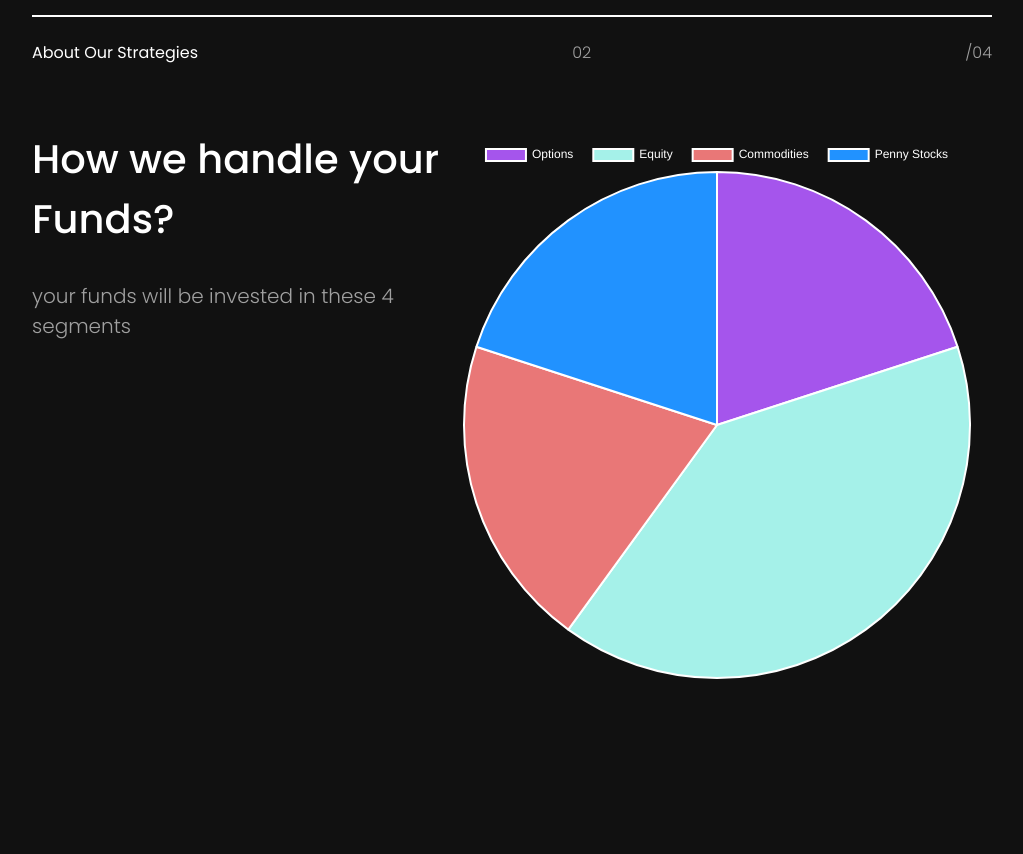
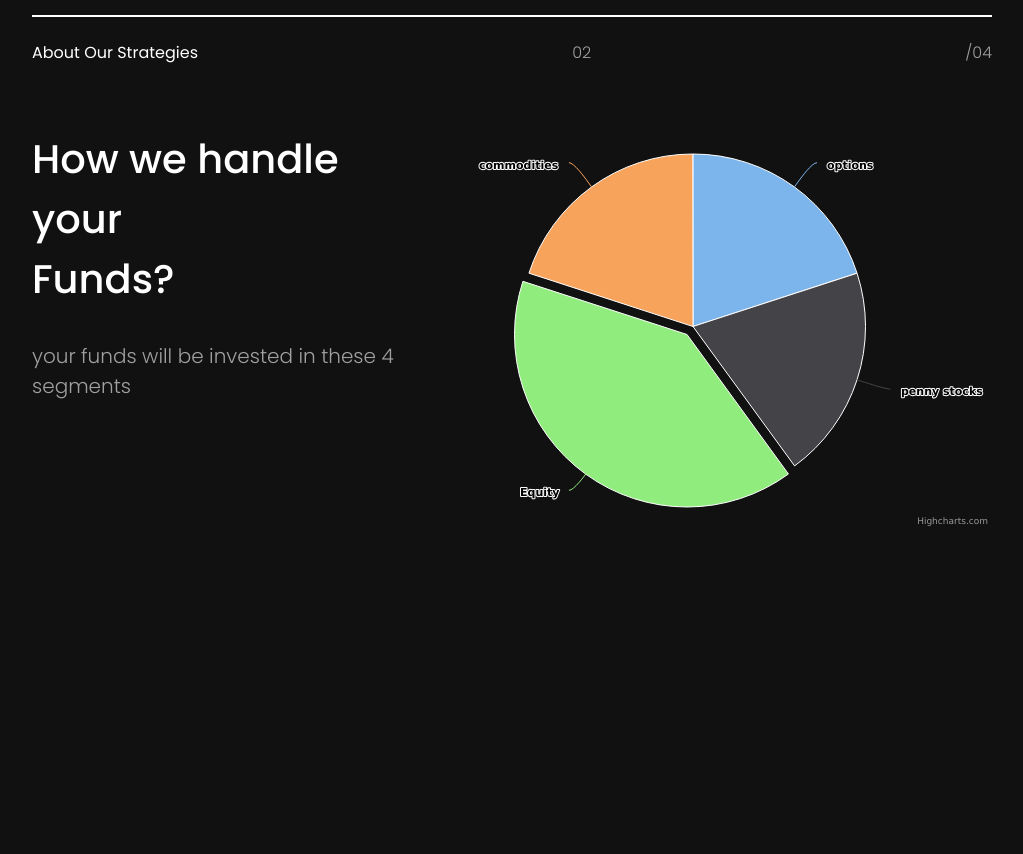
Before and after one commit to LalithYagnavalkya/Stag-Investments-landing-page, a Next.js app: page / in a window 1280 px wide. Shown: the part 1900-2754 px from the top of the page, without its empty margins (128-1151 px from the left). Built offline with nearby package versions, Linux system fonts and the light colour scheme; grey boxes are pictures that could not be loaded.

Commit message:
add padding mobile

```diff
--- a/components/HomePaegSections/About.js
+++ b/components/HomePaegSections/About.js
@@ -112,10 +112,10 @@ const About = () => {
             <div>making investing easy </div>
           </div>
           <div className={styles.sentence} id="sentence">
-            <div>for both existing</div>
+            <div>for both existing and</div>
           </div>
           <div className={styles.sentence} id="sentence">
-            <div>and new investors/ traders,</div>
+            <div> new investors/ traders,</div>
           </div>
         </div>
         <div className={styles.smalltext}>
--- a/components/HomePaegSections/Strategies.js
+++ b/components/HomePaegSections/Strategies.js
@@ -3,6 +3,8 @@ import { useEffect, useRef, useState } from "react";
 import { Pie } from "react-chartjs-2";
 import styles from "../../styles/HomePageStyles/Strategies.module.css";
 import gsap from "gsap";
+import Highcharts from "highcharts";
+import HighchartsReact from "highcharts-react-official";
 import { useInView } from "react-intersection-observer";
 import ScrollTrigger from "gsap/dist/ScrollTrigger";
 gsap.registerPlugin(ScrollTrigger);
@@ -13,6 +15,70 @@ const Strategies = () => {
     /* Optional options */
     threshold: 0,
   });
+
+  const optionsHigh = {
+    chart: {
+      type: "pie",
+      backgroundColor: "none",
+
+      options3d: {
+        enabled: true,
+        alpha: 45,
+        beta: 0,
+      },
+    },
+    plotOptions: {
+      pie: {
+        dataLabels: {
+          enabled: true,
+          color: "#fff",
+        },
+      },
+    },
+    title: {
+      text: "",
+    },
+    subtitle: {
+      text: "",
+    },
+    accessibility: {
+      point: {
+        valueSuffix: "%",
+      },
+    },
+    tooltip: {
+      pointFormat: "{series.name}: <b>{point.percentage:.1f}%</b>",
+    },
+    plotOptions: {
+      pie: {
+        allowPointSelect: true,
+        cursor: "pointer",
+        depth: 35,
+        dataLabels: {
+          enabled: true,
+          format: "{point.name}",
+        },
+      },
+    },
+    series: [
+      {
+        type: "pie",
+        name: "Percent",
+
+        data: [
+          ["options", 20],
+          ["penny stocks", 20],
+          {
+            name: "Equity",
+            y: 40,
+            sliced: true,
+            selected: true,
+          },
+          ["commodities", 20],
+        ],
+      },
+    ],
+  };
 
   //for text animatins
   useEffect(() => {
@@ -144,10 +210,12 @@ const Strategies = () => {
         <div className={styles.right}>
           <div className={styles.piedesktop} ref={ref}>
             {inView && (
-              <Pie data={data} options={options} width={550} height={550} />
+              <HighchartsReact highcharts={Highcharts} options={optionsHigh} />
+
+              // <Pie data={data} options={options} width={550} height={550} />
             )}
           </div>
-
+          <chart />
           <div className={styles.phone}>
             <Pie data={data} options={options} width={400} height={400} />
           </div>
--- a/package.json
+++ b/package.json
@@ -16,6 +16,8 @@
     "eslint-config-next": "13.0.6",
     "framer-motion": "^7.10.0",
     "gsap": "^3.11.3",
+    "highcharts": "^10.3.2",
+    "highcharts-react-official": "^3.1.0",
     "next": "13.0.6",
     "react": "18.2.0",
     "react-chartjs-2": "^5.0.1",
--- a/styles/HomePageStyles/About.module.css
+++ b/styles/HomePageStyles/About.module.css
@@ -68,20 +68,23 @@
     font-size: 18px;
   }
 }
-@media (max-width: 425px) {
+@media (max-width: 426px) {
   .main {
-    padding: 0 0rem;
+    padding: 0 1rem;
   }
   .row {
     flex-direction: column;
+  }
+  .bigtext {
+    font-size: 29px;
   }
   .slidetext {
     font-size: 11vw;
   }
 }
-@media (max-width: 375px) {
+@media (max-width: 376px) {
   .main {
-    padding: 0 1rem;
+    /* padding: 0 1rem; */
   }
   .slidetext {
     font-size: 10vw;
--- a/styles/HomePageStyles/Banner.module.css
+++ b/styles/HomePageStyles/Banner.module.css
@@ -97,7 +97,7 @@
     display: none;
   }
 }
-@media (max-width: 425px) {
+@media (max-width: 426px) {
   .heading {
     font-size: 1.4rem;
     line-height: 2.2rem;
@@ -106,7 +106,7 @@
     height: 158px;
   }
   .main {
-    padding: 0 0rem;
+    padding: 0 0.4rem;
   }
   .btnrow {
     font-size: 1rem;
@@ -118,8 +118,11 @@
   }
 }
 @media (max-width: 375px) {
+  .main {
+    padding: 0 1rem;
+  }
   .heading {
-    font-size: 1.3rem;
+    font-size: 1.1rem;
     line-height: 2.2rem;
   }
 }
--- a/styles/HomePageStyles/Risk.module.css
+++ b/styles/HomePageStyles/Risk.module.css
@@ -104,7 +104,7 @@
     font-size: 18px;
   }
 }
-@media (max-width: 425px) {
+@media (max-width: 426px) {
   .main {
     padding: 0 1rem;
   }
@@ -113,6 +113,9 @@
   }
   .content {
     flex: 1;
+    /* width: 100%;
+     */
+    display: flex;
   }
   .contentheading2 {
     width: 100%;
--- a/styles/HomePageStyles/Strategies.module.css
+++ b/styles/HomePageStyles/Strategies.module.css
@@ -55,17 +55,6 @@
   .main {
     padding: 0 1rem;
   }
-}
-@media (max-width: 425px) {
-  .phone {
-    display: inline;
-    height: 550px;
-  }
-  .piedesktop {
-    display: none;
-  }
-}
-@media (max-width: 768px) {
   .heading {
     font-size: 32px;
     display: flex;
@@ -77,11 +66,20 @@
     align-items: center;
   }
 }
-@media (max-width: 425px) {
-  .heading {
-    font-size: 24px;
+@media (max-width: 426px) {
+  .main {
+    padding: 0 1rem;
   }
-  .desc {
-    font-size: 16px;
+  .phone {
+    display: inline;
+    height: 550px;
+  }
+  .piedesktop {
+    display: none;
   }
 }
+@media (max-width: 376px) {
+  .main {
+    padding: 0 1rem;
+  }
+}
```
Also changed, not shown: 1 other file (tests, documents, lock files or other folders).
